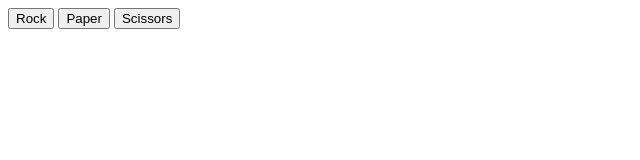
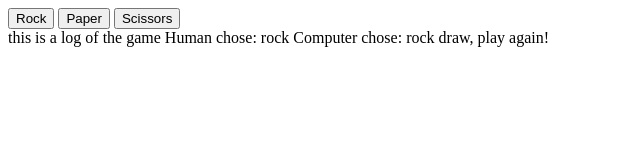
Before and after one commit to CScott96/odin-rock-paper-scissors, a plain HTML site: page index.html in a window 1280 px wide. Both pictures are taken after a click on the button "Rock". Shown: the whole page, without its empty margins (0-640 px from the left). Drawn offline with Linux system fonts and the light colour scheme.

Commit message:
add log of game moves to dom

```diff
--- a/assets/js/index.js
+++ b/assets/js/index.js
@@ -42,30 +42,30 @@ let computerScore = 0;
 function playRound(choice) {
   const computerChoice = getComputerChoice();
   const humanChoice = choice;
-  console.log(
-    "Human chose: " + humanChoice + " Computer chose: " + computerChoice,
-  );
+  let resultText =
+    "Human chose: " + humanChoice + " Computer chose: " + computerChoice;
+  updateGameLog(resultText);
   if (humanChoice === computerChoice) {
-    console.log("draw, play again!");
+    resultText = "draw, play again!";
   } else if (humanChoice == "rock" && computerChoice == "scissors") {
-    console.log("Human wins! Rock beats Scissors");
+    resultText = "Human wins! Rock beats Scissors";
     humanScore++;
   } else if (humanChoice == "paper" && computerChoice == "rock") {
-    console.log("Human wins! Paper beats Rock");
+    resultText = "Human wins! Paper beats Rock";
     humanScore++;
   } else if (humanChoice == "scissors" && computerChoice == "paper") {
-    console.log("Human wins! Scissors beats Paper");
+    resultText = "Human wins! Scissors beats Paper";
     humanScore++;
   } else {
-    console.log(
+    resultText =
       "Computer wins! " +
-        computerChoice +
-        " beats " +
-        humanChoice +
-        ". Try again.",
-    );
+      computerChoice +
+      " beats " +
+      humanChoice +
+      ". Try again.";
     computerScore++;
   }
+  updateGameLog(resultText);
 }
 
 function playGame() {
@@ -82,6 +82,13 @@ function playGame() {
   }
 }
 
+function updateGameLog(result) {
+  const logCont = document.querySelector("#GameLog");
+  const resultText = document.createTextNode(`
+    ${result}`);
+  logCont.appendChild(resultText);
+}
+
 function setButtons() {
   const playButtons = document.querySelectorAll(".ctrl-btn");
   playButtons.forEach((button) => {
--- a/index.html
+++ b/index.html
@@ -11,6 +11,7 @@
             <button id="paper" class="ctrl-btn">Paper</button>
             <button id="scissors" class="ctrl-btn">Scissors</button>
         </div>
+        <div id="GameLog">this is a log of the game</div>
         <script src="./assets/js/index.js"></script>
     </body>
 </html>
```
